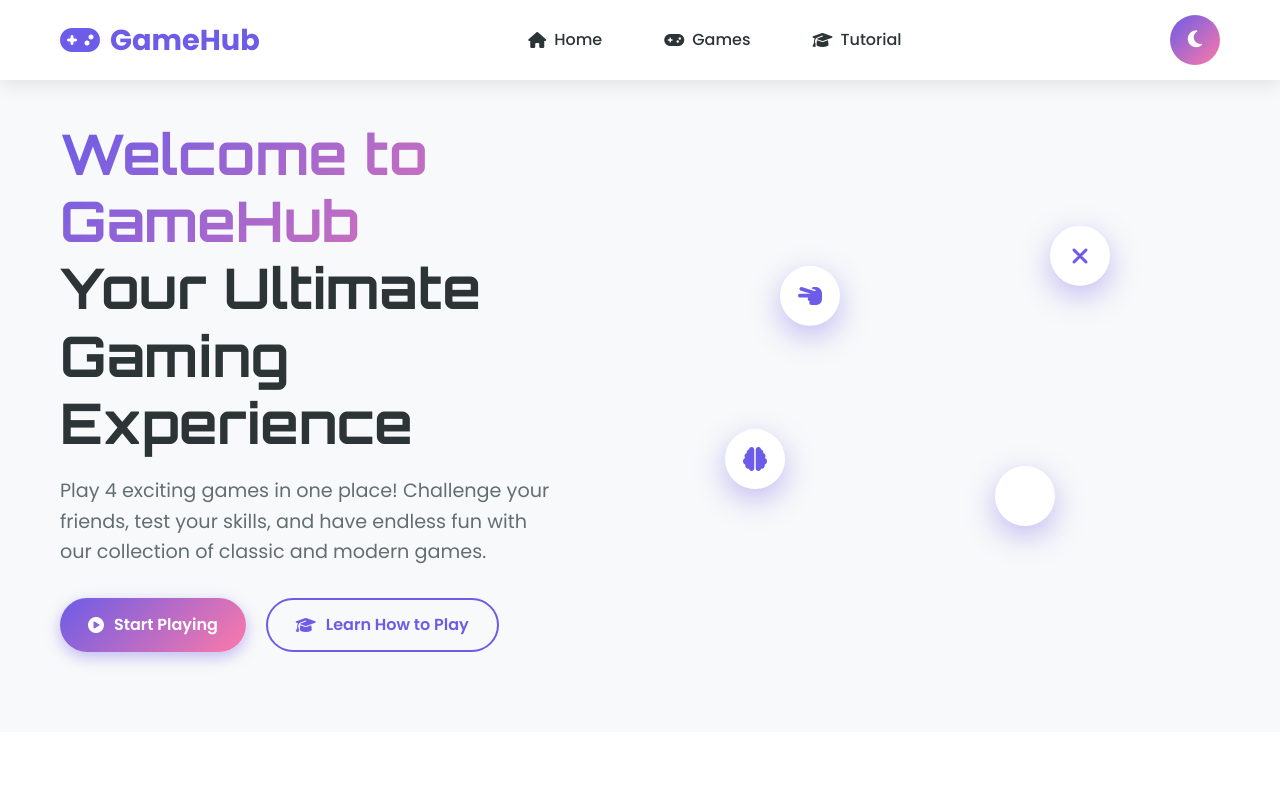
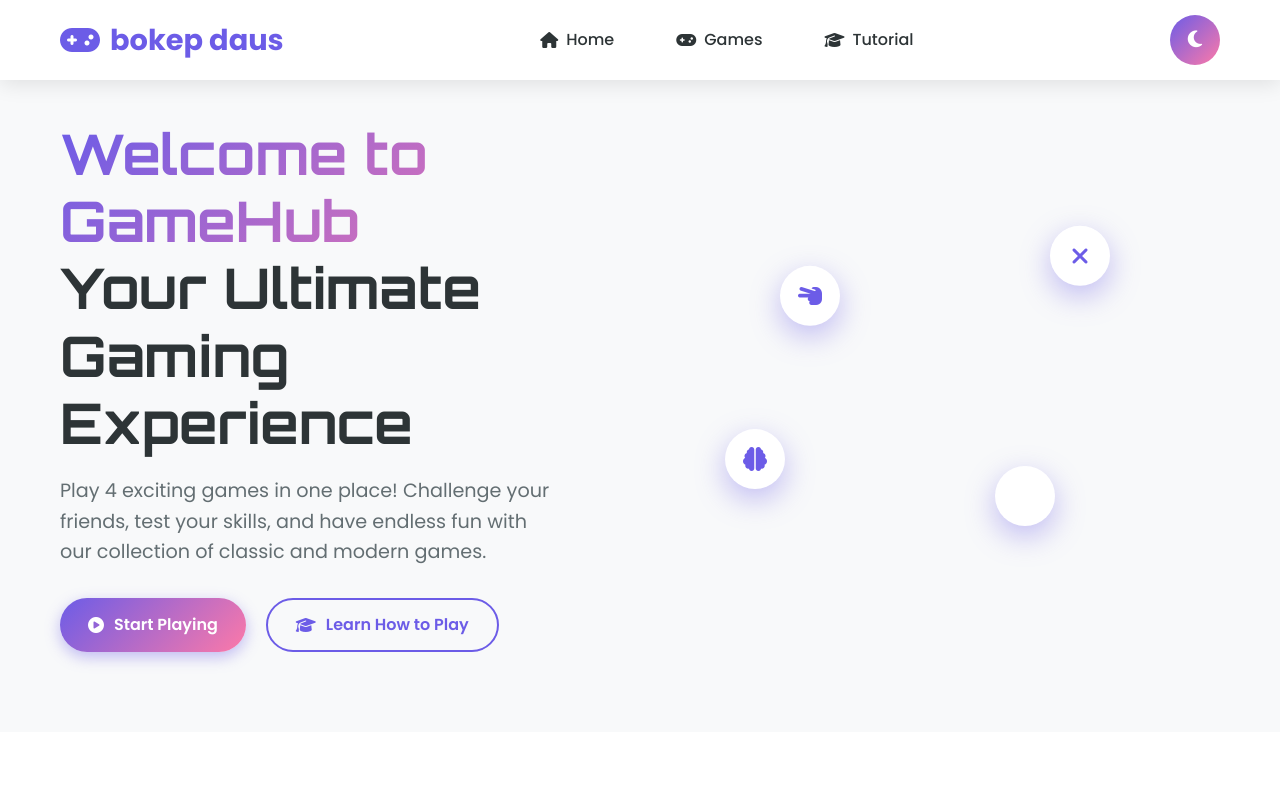
Before and after one commit to RIAN-AKBAR/game-suit, a plain HTML site: page index.html in a window 1280 px wide. Shown: the top 800 px of the page. Drawn offline with Linux system fonts and the light colour scheme.

Commit message:
Update index.html

```diff
--- a/index.html
+++ b/index.html
@@ -16,7 +16,7 @@
         <div class="nav-container">
             <div class="nav-brand">
                 <i class="fas fa-gamepad"></i>
-                <span>GameHub</span>
+                <span>bokep daus</span>
             </div>
             <div class="nav-menu">
                 <a href="index.html" class="nav-link active">
```
